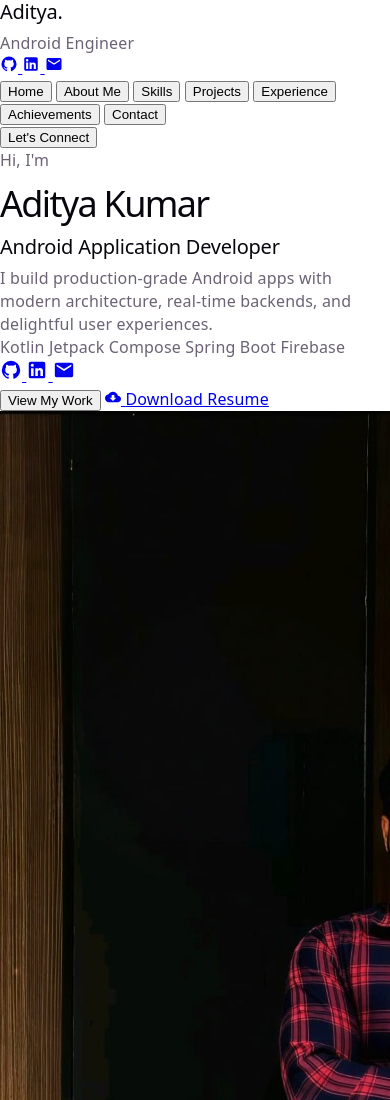
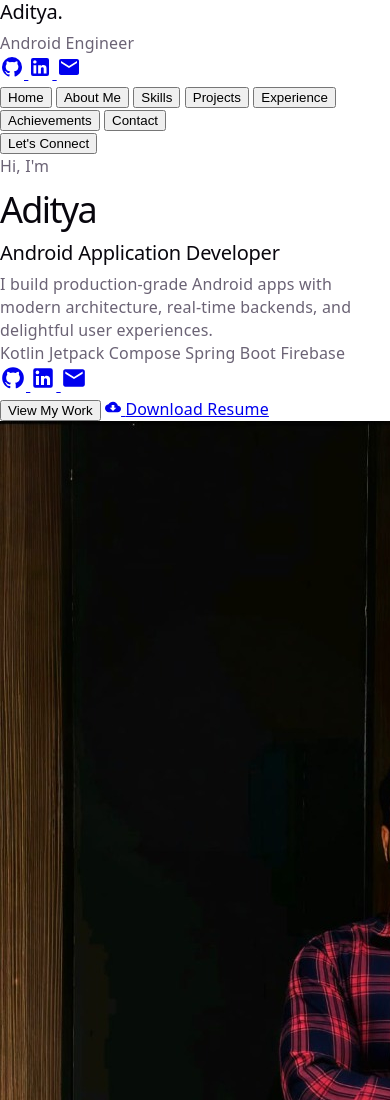
Before and after one commit to adi09871/Portfolio-Aditya-, a website built with Vite: page index.html in a window 390 px wide. Shown: the top 1100 px of the page. Built offline with nearby package versions, Linux system fonts and the light colour scheme.

Commit message:
Update name to Aditya and enlarge LinkedIn, GitHub, and Mail icons

```diff
--- a/index.html
+++ b/index.html
@@ -8,7 +8,7 @@
   <link rel="preconnect" href="https://fonts.googleapis.com">
   <link rel="preconnect" href="https://fonts.gstatic.com" crossorigin>
   <link href="https://fonts.googleapis.com/css2?family=Outfit:wght@300;400;500;600;700;800&family=Roboto:wght@300;400;500;700&display=swap" rel="stylesheet">
-  <link rel="stylesheet" href="./style.css?v=1.0.4">
+  <link rel="stylesheet" href="./style.css?v=1.0.5">
 </head>
 <body class="dark-mode">
 
@@ -29,13 +29,13 @@
 
         <div class="sidebar-socials">
           <a href="https://github.com/adi09871" target="_blank" title="GitHub">
-            <svg viewBox="0 0 24 24" width="18" height="18" fill="currentColor"><path d="M12 2A10 10 0 0 0 2 12c0 4.42 2.87 8.17 6.84 9.5.5.08.66-.23.66-.5v-1.69c-2.77.6-3.36-1.34-3.36-1.34-.46-1.16-1.11-1.47-1.11-1.47-.9-.62.07-.6.07-.6 1 .07 1.53 1.03 1.53 1.03.9 1.52 2.34 1.07 2.91.83.1-.7.37-1.07.66-1.32-2.2-.25-4.5-1.1-4.5-4.88 0-1.08.38-1.96 1.03-2.65-.1-.25-.45-1.25.1-2.62 0 0 .83-.27 2.72 1.02a9.58 9.58 0 0 1 5 0c1.88-1.3 2.71-1.02 2.71-1.02.55 1.37.2 2.37.1 2.62.64.69 1.02 1.57 1.02 2.65 0 3.8-2.3 4.62-4.5 4.88.35.3.66.9.66 1.81V21c0 .28.16.59.67.5C19.14 20.16 22 16.42 22 12A10 10 0 0 0 12 2z"/></svg>
+            <svg viewBox="0 0 24 24" width="24" height="24" fill="currentColor"><path d="M12 2A10 10 0 0 0 2 12c0 4.42 2.87 8.17 6.84 9.5.5.08.66-.23.66-.5v-1.69c-2.77.6-3.36-1.34-3.36-1.34-.46-1.16-1.11-1.47-1.11-1.47-.9-.62.07-.6.07-.6 1 .07 1.53 1.03 1.53 1.03.9 1.52 2.34 1.07 2.91.83.1-.7.37-1.07.66-1.32-2.2-.25-4.5-1.1-4.5-4.88 0-1.08.38-1.96 1.03-2.65-.1-.25-.45-1.25.1-2.62 0 0 .83-.27 2.72 1.02a9.58 9.58 0 0 1 5 0c1.88-1.3 2.71-1.02 2.71-1.02.55 1.37.2 2.37.1 2.62.64.69 1.02 1.57 1.02 2.65 0 3.8-2.3 4.62-4.5 4.88.35.3.66.9.66 1.81V21c0 .28.16.59.67.5C19.14 20.16 22 16.42 22 12A10 10 0 0 0 12 2z"/></svg>
           </a>
           <a href="https://www.linkedin.com/in/aditya-kumar-7125692a1/" target="_blank" title="LinkedIn">
-            <svg viewBox="0 0 24 24" width="18" height="18" fill="currentColor"><path d="M19 3a2 2 0 0 1 2 2v14a2 2 0 0 1-2 2H5a2 2 0 0 1-2-2V5a2 2 0 0 1 2-2h14m-.5 15.5v-5.3a3.26 3.26 0 0 0-3.26-3.26c-.85 0-1.84.52-2.32 1.3v-1.11h-2.79v8.37h2.79v-4.93c0-.77.62-1.4 1.39-1.4a1.4 1.4 0 0 1 1.4 1.4v4.93h2.79M6.88 8.56a1.68 1.68 0 0 0 1.68-1.68c0-.93-.75-1.69-1.68-1.69a1.69 1.69 0 0 0-1.69 1.69c0 .93.76 1.68 1.69 1.68m1.39 9.94v-8.37H5.5v8.37h2.77z"/></svg>
+            <svg viewBox="0 0 24 24" width="24" height="24" fill="currentColor"><path d="M19 3a2 2 0 0 1 2 2v14a2 2 0 0 1-2 2H5a2 2 0 0 1-2-2V5a2 2 0 0 1 2-2h14m-.5 15.5v-5.3a3.26 3.26 0 0 0-3.26-3.26c-.85 0-1.84.52-2.32 1.3v-1.11h-2.79v8.37h2.79v-4.93c0-.77.62-1.4 1.39-1.4a1.4 1.4 0 0 1 1.4 1.4v4.93h2.79M6.88 8.56a1.68 1.68 0 0 0 1.68-1.68c0-.93-.75-1.69-1.68-1.69a1.69 1.69 0 0 0-1.69 1.69c0 .93.76 1.68 1.69 1.68m1.39 9.94v-8.37H5.5v8.37h2.77z"/></svg>
           </a>
           <a href="mailto:adit10022004@gmail.com" title="Email">
-            <svg viewBox="0 0 24 24" width="18" height="18" fill="currentColor"><path d="M20 4H4c-1.1 0-1.99.9-1.99 2L2 18c0 1.1.9 2 2 2h16c1.1 0 2-.9 2-2V6c0-1.1-.9-2-2-2zm0 4l-8 5-8-5V6l8 5 8-5v2z"/></svg>
+            <svg viewBox="0 0 24 24" width="24" height="24" fill="currentColor"><path d="M20 4H4c-1.1 0-1.99.9-1.99 2L2 18c0 1.1.9 2 2 2h16c1.1 0 2-.9 2-2V6c0-1.1-.9-2-2-2zm0 4l-8 5-8-5V6l8 5 8-5v2z"/></svg>
           </a>
         </div>
 
@@ -93,7 +93,7 @@
             <!-- Left Info Block -->
             <div class="laptop-info-col">
               <span class="intro-greet">Hi, I'm</span>
-              <h1 class="intro-name">Aditya Kumar</h1>
+              <h1 class="intro-name">Aditya</h1>
               <h2 class="intro-role">Android Application Developer</h2>
               <p class="intro-bio">I build production-grade Android apps with modern architecture, real-time backends, and delightful user experiences.</p>
 
@@ -107,13 +107,13 @@
               <!-- Mobile-only socials block, visible when left-sidebar is hidden -->
               <div class="mobile-only-socials">
                 <a href="https://github.com/adi09871" target="_blank" title="GitHub">
-                  <svg viewBox="0 0 24 24" width="22" height="22" fill="currentColor"><path d="M12 2A10 10 0 0 0 2 12c0 4.42 2.87 8.17 6.84 9.5.5.08.66-.23.66-.5v-1.69c-2.77.6-3.36-1.34-3.36-1.34-.46-1.16-1.11-1.47-1.11-1.47-.9-.62.07-.6.07-.6 1 .07 1.53 1.03 1.53 1.03.9 1.52 2.34 1.07 2.91.83.1-.7.37-1.07.66-1.32-2.2-.25-4.5-1.1-4.5-4.88 0-1.08.38-1.96 1.03-2.65-.1-.25-.45-1.25.1-2.62 0 0 .83-.27 2.72 1.02a9.58 9.58 0 0 1 5 0c1.88-1.3 2.71-1.02 2.71-1.02.55 1.37.2 2.37.1 2.62.64.69 1.02 1.57 1.02 2.65 0 3.8-2.3 4.62-4.5 4.88.35.3.66.9.66 1.81V21c0 .28.16.59.67.5C19.14 20.16 22 16.42 22 12A10 10 0 0 0 12 2z"/></svg>
+                  <svg viewBox="0 0 24 24" width="26" height="26" fill="currentColor"><path d="M12 2A10 10 0 0 0 2 12c0 4.42 2.87 8.17 6.84 9.5.5.08.66-.23.66-.5v-1.69c-2.77.6-3.36-1.34-3.36-1.34-.46-1.16-1.11-1.47-1.11-1.47-.9-.62.07-.6.07-.6 1 .07 1.53 1.03 1.53 1.03.9 1.52 2.34 1.07 2.91.83.1-.7.37-1.07.66-1.32-2.2-.25-4.5-1.1-4.5-4.88 0-1.08.38-1.96 1.03-2.65-.1-.25-.45-1.25.1-2.62 0 0 .83-.27 2.72 1.02a9.58 9.58 0 0 1 5 0c1.88-1.3 2.71-1.02 2.71-1.02.55 1.37.2 2.37.1 2.62.64.69 1.02 1.57 1.02 2.65 0 3.8-2.3 4.62-4.5 4.88.35.3.66.9.66 1.81V21c0 .28.16.59.67.5C19.14 20.16 22 16.42 22 12A10 10 0 0 0 12 2z"/></svg>
                 </a>
                 <a href="https://www.linkedin.com/in/aditya-kumar-7125692a1/" target="_blank" title="LinkedIn">
-                  <svg viewBox="0 0 24 24" width="22" height="22" fill="currentColor"><path d="M19 3a2 2 0 0 1 2 2v14a2 2 0 0 1-2 2H5a2 2 0 0 1-2-2V5a2 2 0 0 1 2-2h14m-.5 15.5v-5.3a3.26 3.26 0 0 0-3.26-3.26c-.85 0-1.84.52-2.32 1.3v-1.11h-2.79v8.37h2.79v-4.93c0-.77.62-1.4 1.39-1.4a1.4 1.4 0 0 1 1.4 1.4v4.93h2.79M6.88 8.56a1.68 1.68 0 0 0 1.68-1.68c0-.93-.75-1.69-1.68-1.69a1.69 1.69 0 0 0-1.69 1.69c0 .93.76 1.68 1.69 1.68m1.39 9.94v-8.37H5.5v8.37h2.77z"/></svg>
+                  <svg viewBox="0 0 24 24" width="26" height="26" fill="currentColor"><path d="M19 3a2 2 0 0 1 2 2v14a2 2 0 0 1-2 2H5a2 2 0 0 1-2-2V5a2 2 0 0 1 2-2h14m-.5 15.5v-5.3a3.26 3.26 0 0 0-3.26-3.26c-.85 0-1.84.52-2.32 1.3v-1.11h-2.79v8.37h2.79v-4.93c0-.77.62-1.4 1.39-1.4a1.4 1.4 0 0 1 1.4 1.4v4.93h2.79M6.88 8.56a1.68 1.68 0 0 0 1.68-1.68c0-.93-.75-1.69-1.68-1.69a1.69 1.69 0 0 0-1.69 1.69c0 .93.76 1.68 1.69 1.68m1.39 9.94v-8.37H5.5v8.37h2.77z"/></svg>
                 </a>
                 <a href="mailto:adit10022004@gmail.com" title="Email">
-                  <svg viewBox="0 0 24 24" width="22" height="22" fill="currentColor"><path d="M20 4H4c-1.1 0-1.99.9-1.99 2L2 18c0 1.1.9 2 2 2h16c1.1 0 2-.9 2-2V6c0-1.1-.9-2-2-2zm0 4l-8 5-8-5V6l8 5 8-5v2z"/></svg>
+                  <svg viewBox="0 0 24 24" width="26" height="26" fill="currentColor"><path d="M20 4H4c-1.1 0-1.99.9-1.99 2L2 18c0 1.1.9 2 2 2h16c1.1 0 2-.9 2-2V6c0-1.1-.9-2-2-2zm0 4l-8 5-8-5V6l8 5 8-5v2z"/></svg>
                 </a>
               </div>
 
@@ -130,7 +130,7 @@
             <div class="laptop-profile-col">
               <!-- Glow frame of profile -->
               <div class="glowing-avatar-frame">
-                <img src="./profile.jpg" alt="Aditya Kumar Portrait" class="avatar-photo-src">
+                <img src="./profile.jpg" alt="Aditya Portrait" class="avatar-photo-src">
               </div>
 
               <!-- Interactive Waving SVG Android Droid -->
--- a/style.css
+++ b/style.css
@@ -203,19 +203,28 @@ body {
 .sidebar-socials {
   display: flex;
   justify-content: flex-start;
-  gap: 18px;
+  align-items: center;
+  gap: 20px;
   margin-top: 16px;
   padding-left: 4px;
 }
 
 .sidebar-socials a {
   color: var(--text-gray);
+  display: flex;
+  align-items: center;
+  justify-content: center;
   transition: color 0.2s, transform 0.2s;
+}
+
+.sidebar-socials a svg {
+  width: 24px;
+  height: 24px;
 }
 
 .sidebar-socials a:hover {
   color: var(--color-green);
-  transform: scale(1.1);
+  transform: scale(1.15);
 }
 
 /* ==========================================================================
@@ -2028,18 +2037,26 @@ body {
   }
   .mobile-only-socials {
     display: flex;
-    gap: 20px;
+    align-items: center;
+    gap: 22px;
     margin-top: 20px;
     margin-bottom: -10px; /* pull actions row slightly closer */
     padding-left: 4px;
   }
   .mobile-only-socials a {
     color: var(--text-gray);
+    display: flex;
+    align-items: center;
+    justify-content: center;
     transition: color 0.2s, transform 0.2s;
+  }
+  .mobile-only-socials a svg {
+    width: 26px;
+    height: 26px;
   }
   .mobile-only-socials a:hover {
     color: var(--color-green);
-    transform: scale(1.1);
+    transform: scale(1.15);
   }
 }
 
```
